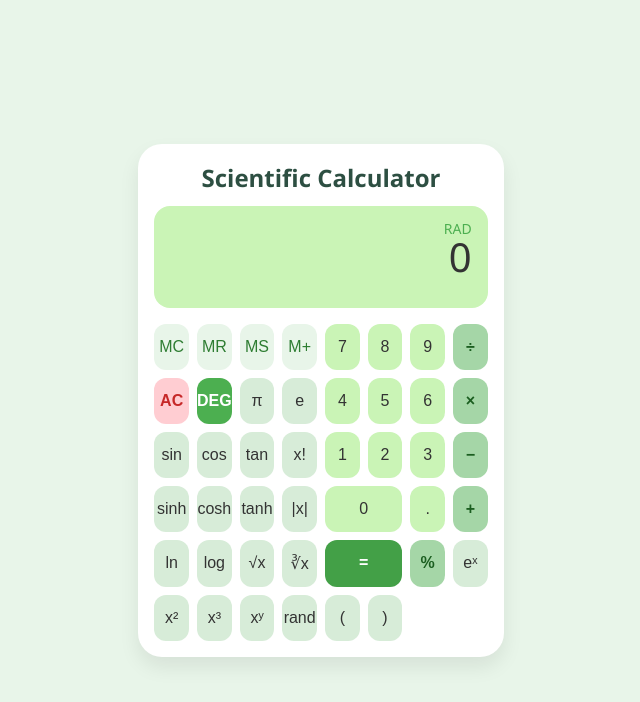
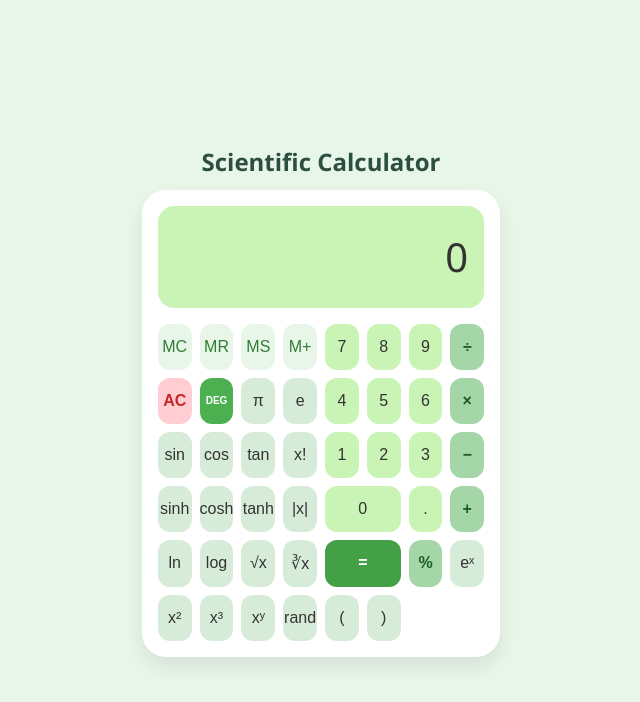
Before and after one commit to rayhanpayao25/rayhan-portfilio, a React (Vite) app: page / in a window 1280 px wide. Shown: the top 702 px of the page, without its empty margins (319-959 px from the left). Built offline with nearby package versions, Linux system fonts and the light colour scheme.

Commit message:
Initial commit on Calculator branch

```diff
--- a/src/App.css
+++ b/src/App.css
@@ -52,7 +52,7 @@ body {
   position: absolute;
   top: 12px;
   right: 16px;
-  font-size: 14px;
+  font-size: 10px;
   color: #4caf50;
   font-weight: 500;
 }
@@ -114,6 +114,7 @@ button {
 .mode-btn {
   background-color: #4caf50;
   color: white;
+  font-size: 10px;
   font-weight: bold;
 }
 
--- a/src/App.jsx
+++ b/src/App.jsx
@@ -166,12 +166,13 @@ function App() {
 
   return (
     <div className="calculator-wrapper">
-      <div className="calculator">
-        <div className="calculator-header">
+          <div className="calculator-header">
           <h1 className="calculator-title">Scientific Calculator</h1>
         </div>
+      <div className="calculator">
+
         <div className="display">
-          <div className="mode-indicator">{isRadians ? "RAD" : "DEG"}</div>
+          <div className="mode-indicator">{isRadians ? "" : "DEG"}</div>
           <div className="value">{display}</div>
         </div>
 
```
